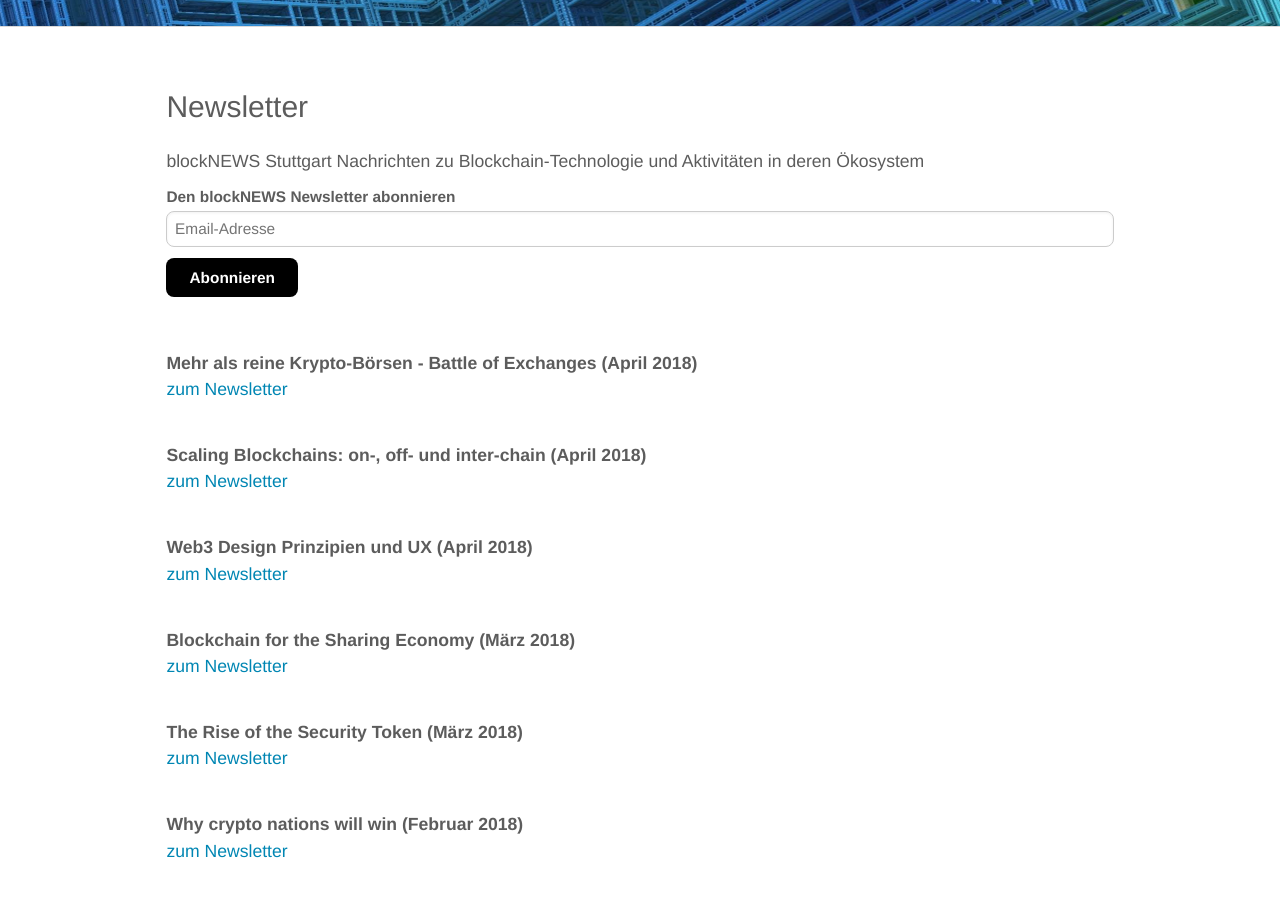
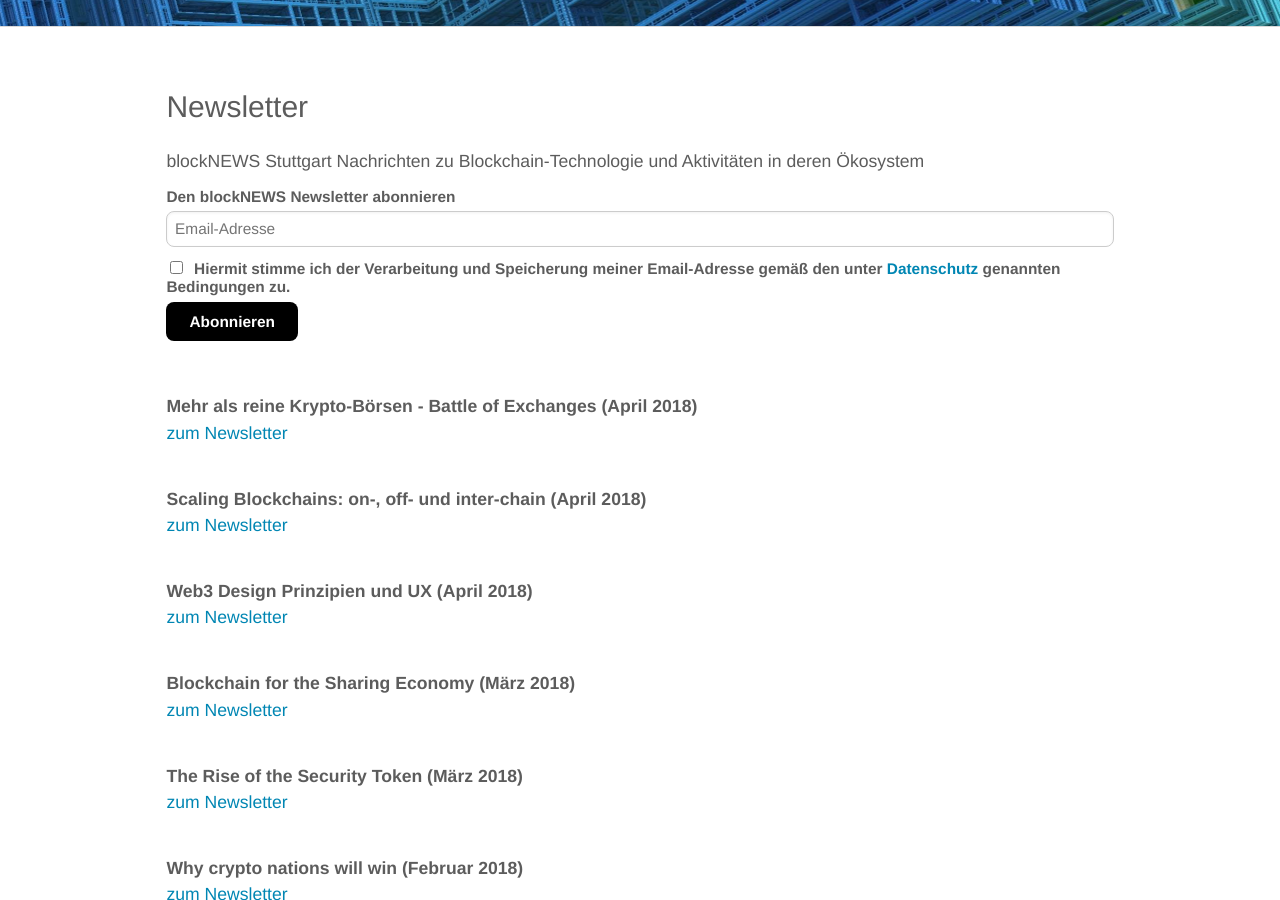
Before and after one commit to blocklab/site, a Jekyll site: the page built from newsletter.md, in a window 1280 px wide and 900 px high, scrolled down 393 px. Built offline with Jekyll 4.4.1, drawn with Linux system fonts in a browser that asks for light colours; comment, search, counter and statistics services are not loaded.

Commit message:
Add privacy checkbox and hint to newsletter subscription

```diff
--- a/newsletter.md
+++ b/newsletter.md
@@ -19,6 +19,10 @@ Nachrichten zu Blockchain-Technologie und Aktivitäten in deren Ökosystem
     <div id="mc_embed_signup_scroll">
 	<label for="mce-EMAIL">Den blockNEWS Newsletter abonnieren</label>
 	<input type="email" value="" name="EMAIL" class="email" id="mce-EMAIL" placeholder="Email-Adresse" required>
+	<label>
+	<input type="checkbox" value="" name="CONSENT" id="mce-CONSENT" required>
+	Hiermit stimme ich der Verarbeitung und Speicherung meiner Email-Adresse gemäß den unter <a href="/privacy">Datenschutz</a> genannten Bedingungen zu.
+	</label>
     <!-- real people should not fill this in and expect good things - do not remove this or risk form bot signups-->
     <div style="position: absolute; left: -5000px;" aria-hidden="true"><input type="text" name="b_90590f1e0655a3df4dc3857b1_64c6d59831" tabindex="-1" value=""></div>
     <div class="clear"><input type="submit" value="Abonnieren" name="subscribe" id="mc-embedded-subscribe" class="button"></div>
```
